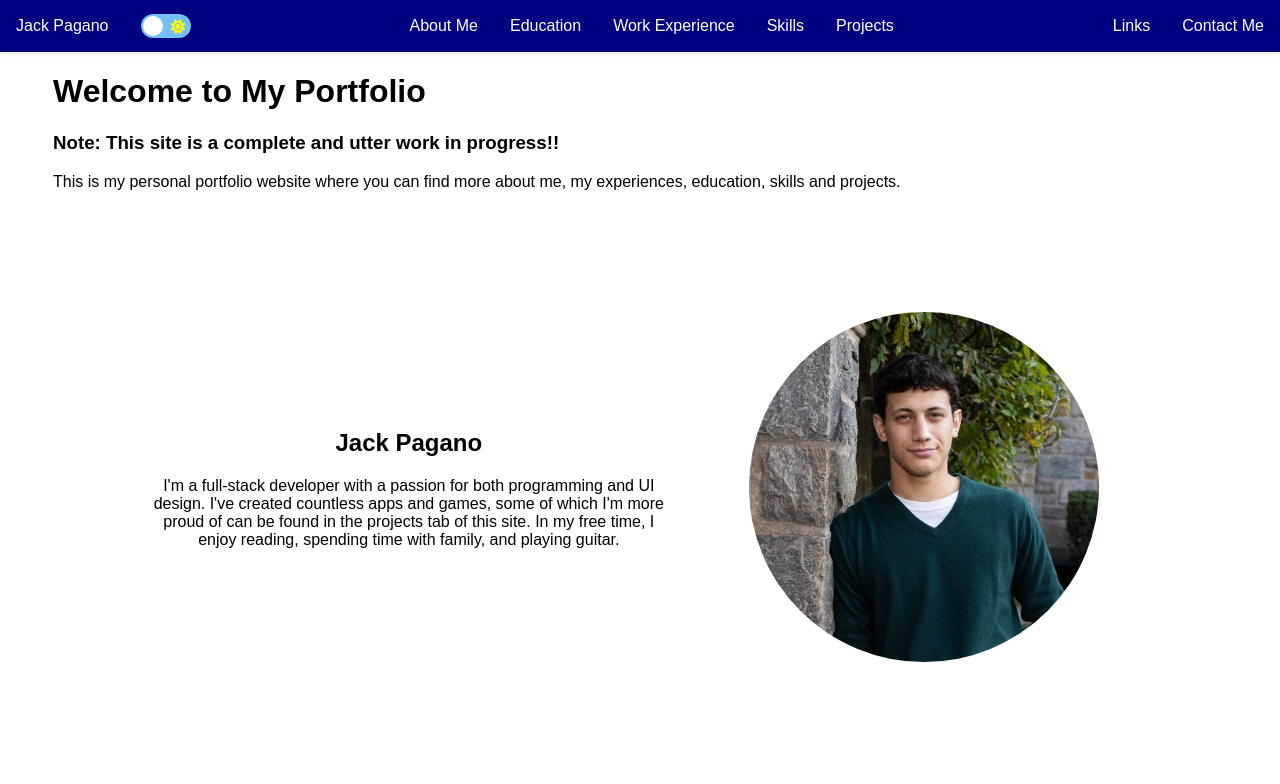
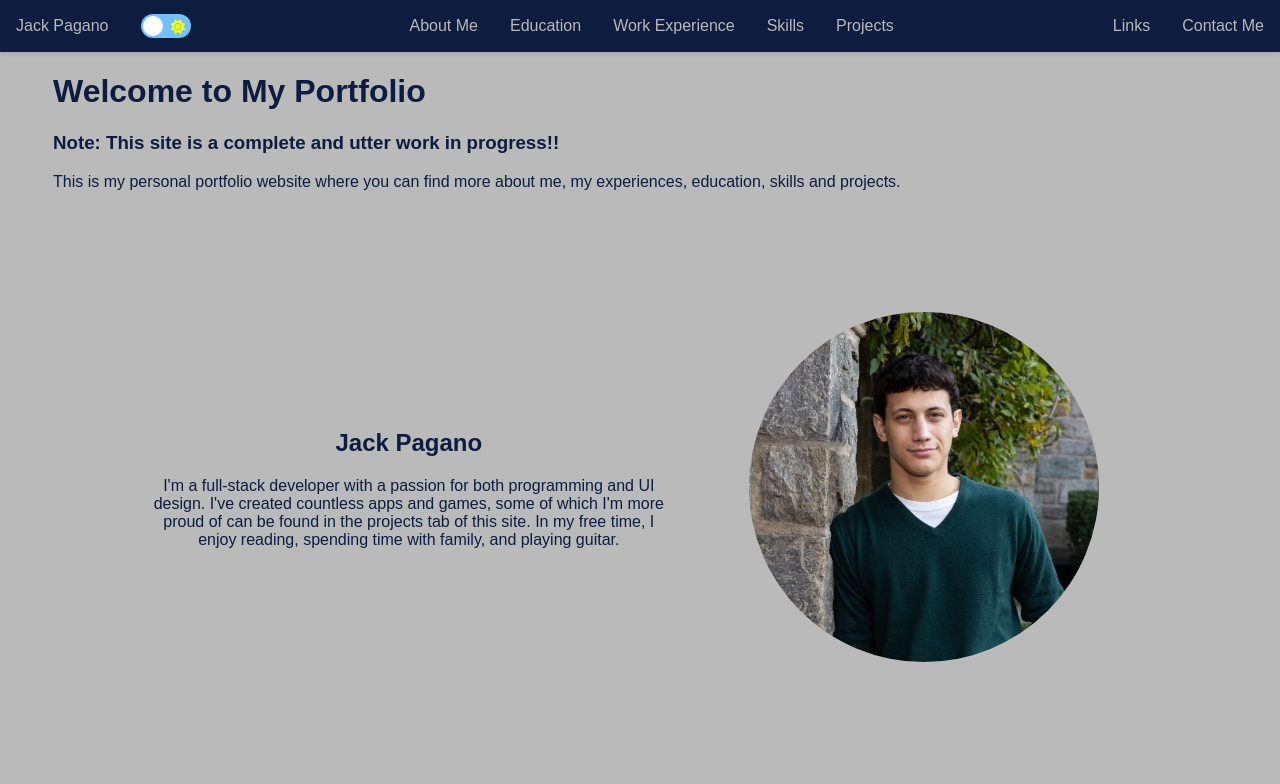
Before and after one commit to JackPagano/JackPagano.github.io, a plain HTML site: page index.html in a window 1280 px wide. Shown: the top 784 px of the page. Drawn offline with Linux system fonts and the light colour scheme.

Commit message:
theme colors

```diff
--- a/themes.css
+++ b/themes.css
@@ -1,15 +1,15 @@
 .light-theme {
-    --bg-color: white;
-    --text-color: black;
-    --navbar-bg-color: navy;
-    --navbar-text-color: white;
+    --bg-color: #bababa;
+    --text-color: #0d1c3f;
+    --navbar-bg-color: #0d1c3f;
+    --navbar-text-color: #bababa;
 }
 
 .dark-theme {
-    --bg-color: navy;
-    --text-color: white;
-    --navbar-bg-color: white;
-    --navbar-text-color: black;
+    --bg-color: #0d1c3f;
+    --text-color: #bababa;
+    --navbar-bg-color: #bababa;
+    --navbar-text-color: #0d1c3f;
 }
 
 body {
```
